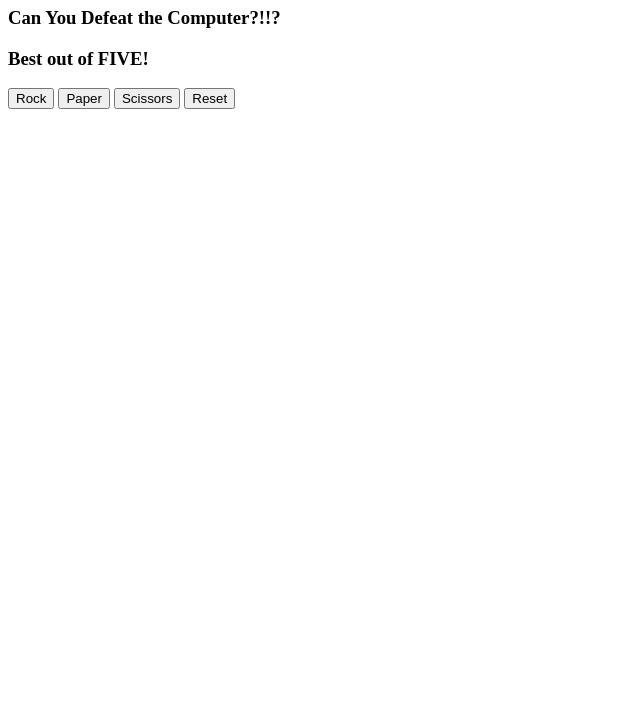
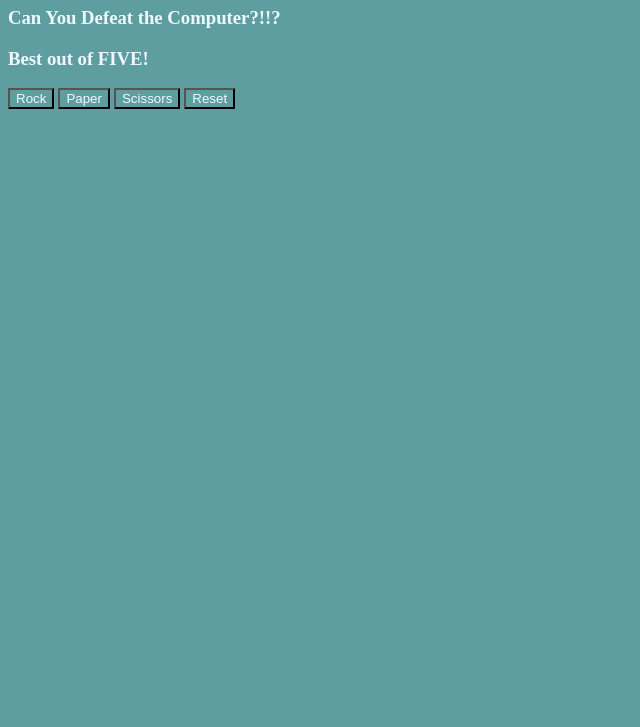
Before and after one commit to AsdWaring/rock_paper_scissors, a plain HTML site: page index.html in a window 1280 px wide. Shown: the part 73-800 px from the top of the page, without its empty margins (0-640 px from the left). Drawn offline with Linux system fonts and the light colour scheme.

Commit message:
added css

```diff
--- a/index.html
+++ b/index.html
@@ -6,6 +6,7 @@
     <meta http-equiv="X-UA-Compatible" content="IE=edge">
     <meta name="viewport" content="width=device-width, initial-scale=1.0">
     <title>Document</title>
+    <link rel="stylesheet" href="styles.css">
 </head>
 <!-- layout structure for page with user images for user selected buttons, rock paper scissors-->
 
--- a/styles.css
+++ b/styles.css
@@ -1 +1,4 @@
-/* create layout /*
+* {
+    background-color: cadetblue;
+    color: aliceblue;
+}
```
